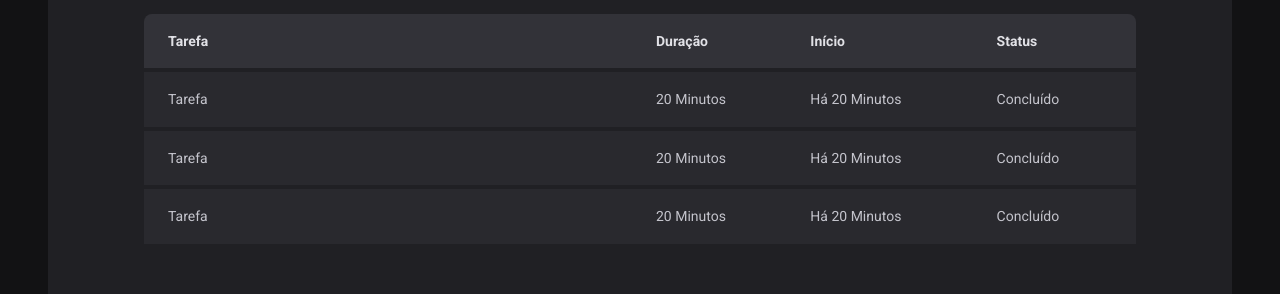
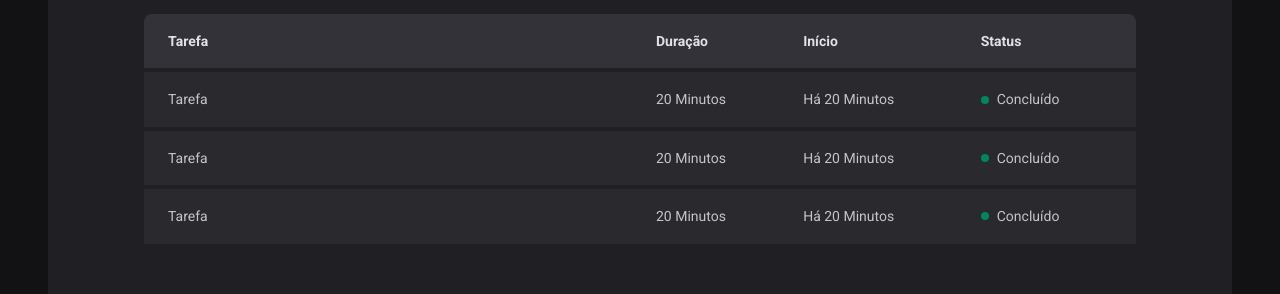
Before and after one commit to CaioDetore/ignite-timer, a React (Vite) app: page /history in a window 1280 px wide. Shown: the part 270-564 px from the top of the page. Built offline with nearby package versions, Linux system fonts and the light colour scheme.

Commit message:
feat: status dos itens da tabela

```diff
--- a/src/pages/History/index.tsx
+++ b/src/pages/History/index.tsx
@@ -1,4 +1,4 @@
-import { HistoryContainer, HistoryList } from "./styles";
+import { HistoryContainer, HistoryList, Status } from "./styles";
 
 export function History() {
   return (
@@ -20,19 +20,25 @@
               <td>Tarefa</td>
               <td>20 Minutos</td>
               <td>Há 20 Minutos</td>
-              <td>Concluído</td>
+              <td>
+                <Status statusColor="green">Concluído</Status>
+              </td>
             </tr>
             <tr>
               <td>Tarefa</td>
               <td>20 Minutos</td>
               <td>Há 20 Minutos</td>
-              <td>Concluído</td>
+              <td>
+                <Status statusColor="green">Concluído</Status>
+              </td>
             </tr>
             <tr>
               <td>Tarefa</td>
               <td>20 Minutos</td>
               <td>Há 20 Minutos</td>
-              <td>Concluído</td>
+              <td>
+                <Status statusColor="green">Concluído</Status>
+              </td>
             </tr>
           </tbody>
         </table>
--- a/src/pages/History/styles.ts
+++ b/src/pages/History/styles.ts
@@ -55,9 +55,34 @@
         width: 50%;
         padding-left: 1.5rem;
       }
+
       &:last-child {
         padding-right: 1.5rem;
       }
     }
   }
 `;
+
+const STATUS_COLORS = {
+  yellow: "yellow-500",
+  green: "green-500",
+  red: "red-500",
+} as const;
+
+interface StatusProps {
+  statusColor: keyof typeof STATUS_COLORS;
+}
+export const Status = styled.span<StatusProps>`
+  display: flex;
+  align-items: center;
+  gap: 0.5rem;
+
+  &::before {
+    content: "";
+    width: 0.5rem;
+    height: 0.5rem;
+    border-radius: 9999px;
+    background-color: ${(props) =>
+      props.theme[STATUS_COLORS[props.statusColor]]};
+  }
+`;
```
